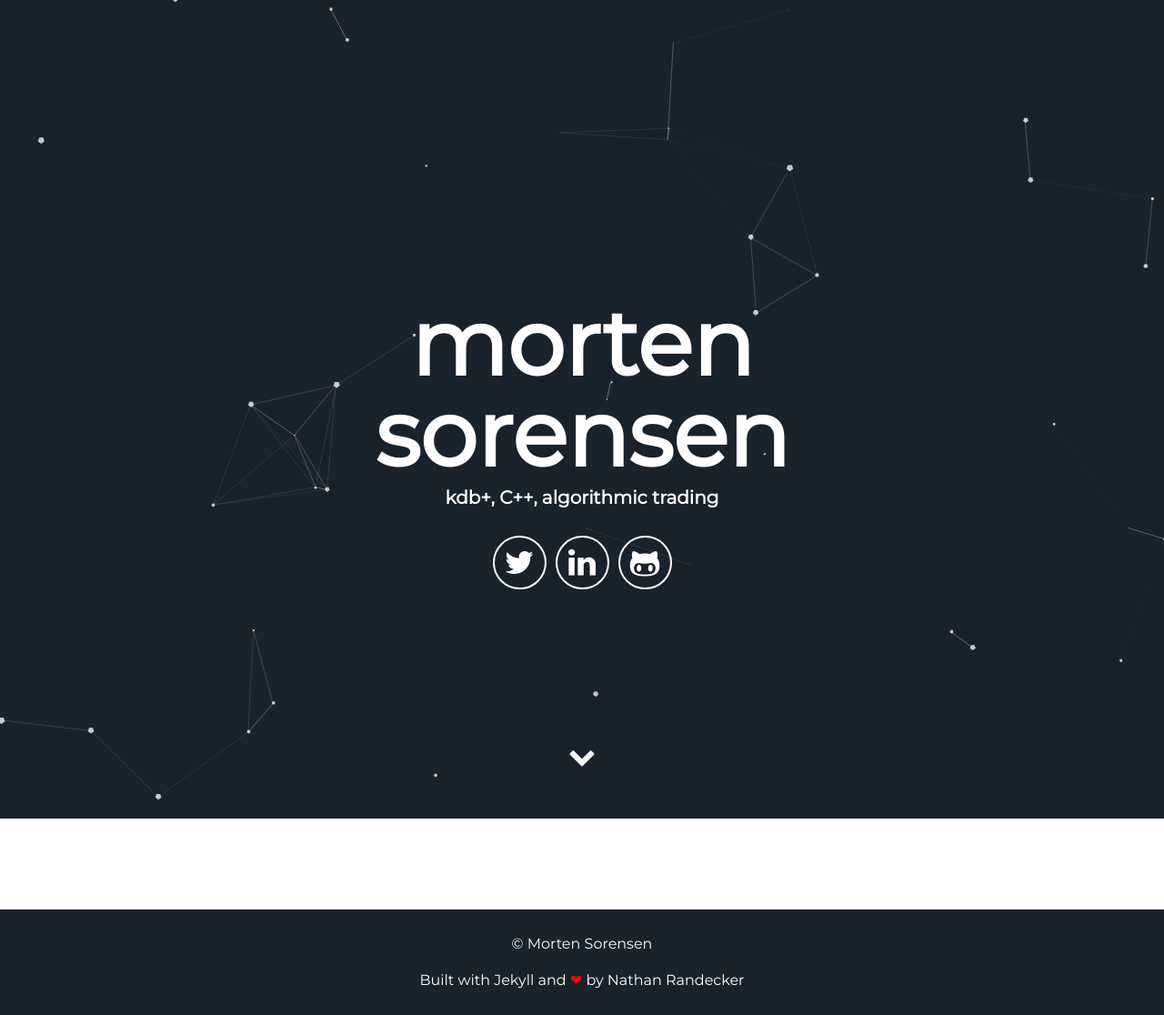
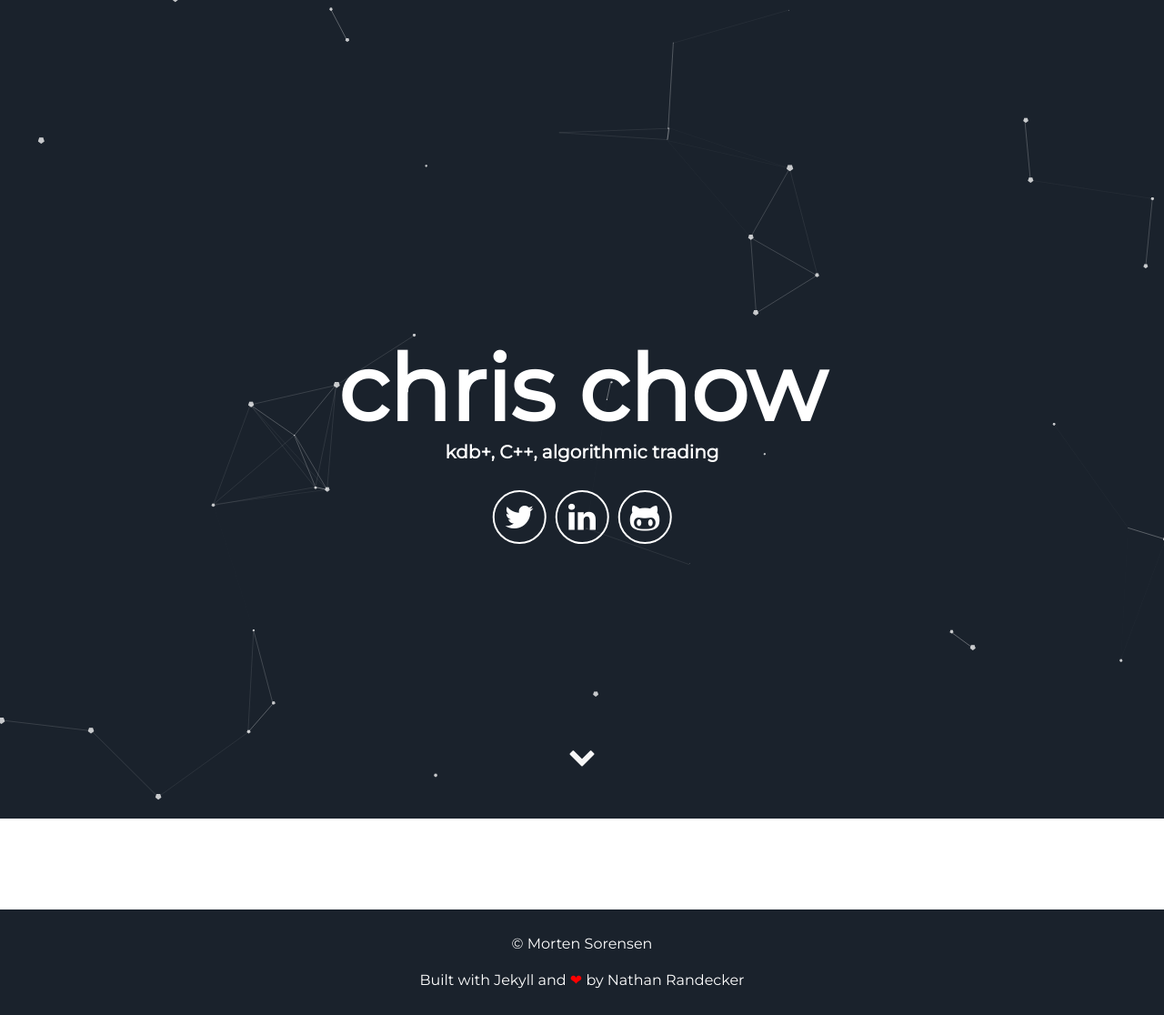
Before and after one commit to acemagi/acemagi.github.io, a Jekyll site: the page built from index.html, in a window 1280 px wide. Shown: the whole page at 91% size. Built offline with Jekyll 4.4.1, drawn with Linux system fonts in a browser that asks for light colours.

Commit message:
Update _config.yml

```diff
--- a/_config.yml
+++ b/_config.yml
@@ -5,7 +5,7 @@ description: My personal website
 # url: "localhost:3000" # the base hostname & protocol for your site e.g. http://willianjusten.com.br
 
 # User settings
-username: morten sorensen
+username: chris chow
 user_description: kdb+, C++, algorithmic trading
 user_title: kdb+, C++, algorithmic trading
 twitter_username: mortensorensen
```
